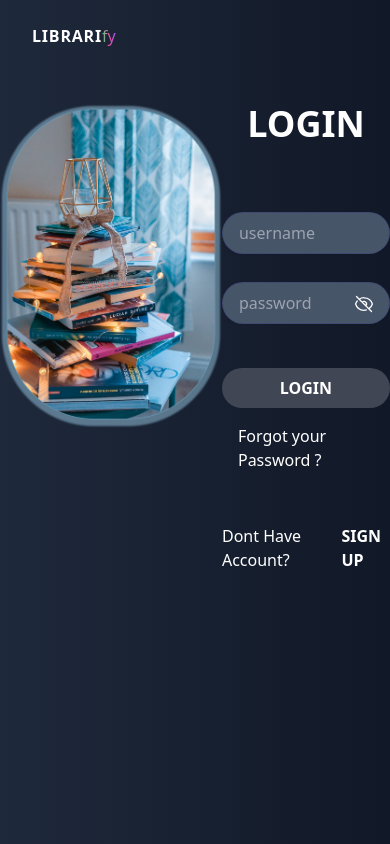
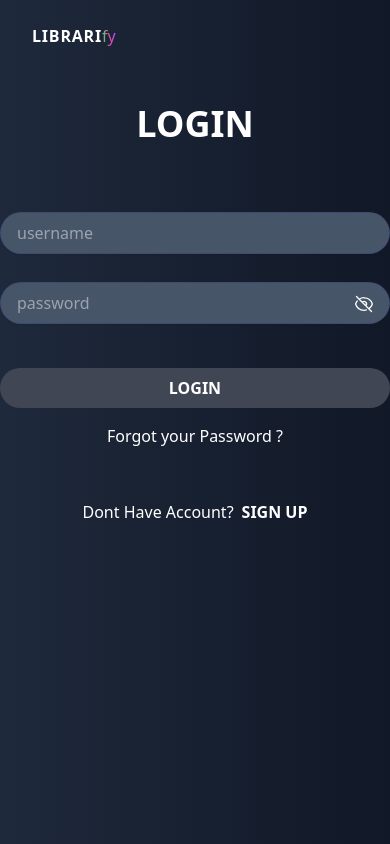
Before and after one commit to auzanxp/smuckers-project, a React (Vite) app: page /login in a window 390 px wide. Built offline with nearby package versions, Linux system fonts and the light colour scheme; the HTML template or start-up script is replaced by a standard one.

Commit message:
fix/angga: edit responsive login
hidden image on mobile

```diff
--- a/src/pages/Login.jsx
+++ b/src/pages/Login.jsx
@@ -40,7 +40,7 @@ export default function Login() {
         <Brand />
       </div>
       <div className='flex flex-row justify-evenly'>
-        <div className=''>
+        <div className='hidden md:block'>
           <img
             className='mx-auto'
             style={{ width: '350px' }}
```
